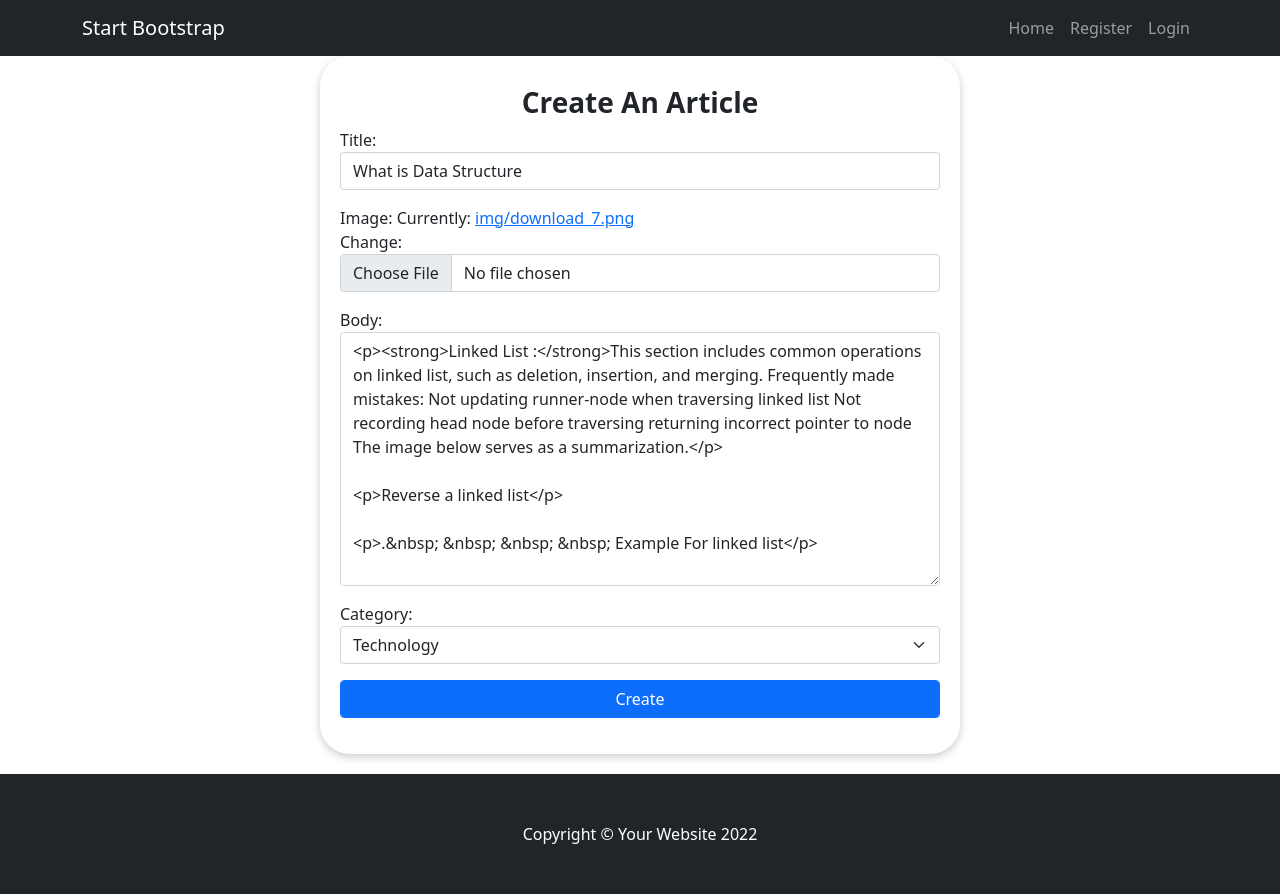
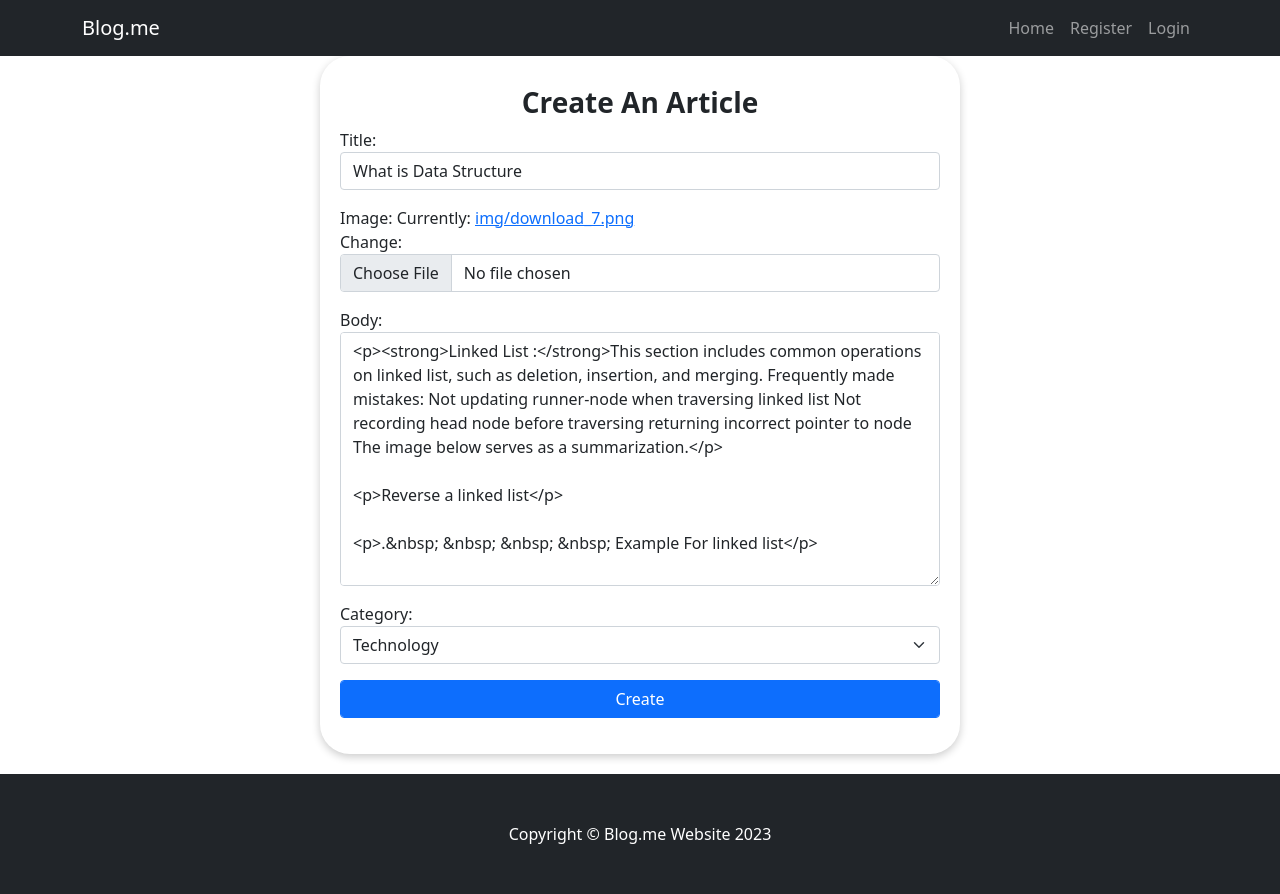
Before and after one commit to twisha11/cms, a Django app: a page that uses cms/templates/base.html in a window 1280 px wide. Run offline with Django 4.2, Linux system fonts and the light colour scheme; data comes from the database, SQL or seed files in the repository; some libraries are stand-ins or nearby versions.

Commit message:
Update base.html

```diff
--- a/cms/templates/base.html
+++ b/cms/templates/base.html
@@ -6,7 +6,7 @@
         <meta name="viewport" content="width=device-width, initial-scale=1, shrink-to-fit=no" />
         <meta name="description" content="" />
         <meta name="author" content="" />
-        <title>Blog Home</title>
+        <title>Home</title>
         <!-- Favicon-->
         <link rel="icon" type="image/x-icon" href="{% static 'assets/favicon.ico'%}" />
        <!-- Core theme CSS (includes Bootstrap)-->
@@ -19,7 +19,7 @@
         <!-- Responsive navbar-->
         <nav class="navbar navbar-expand-lg navbar-dark bg-dark">
             <div class="container">
-                <a class="navbar-brand" href="{% url 'index' %}">Start Bootstrap</a>
+                <a class="navbar-brand" href="{% url 'index' %}">Blog.me</a>
                 <button class="navbar-toggler" type="button" data-bs-toggle="collapse" data-bs-target="#navbarSupportedContent" aria-controls="navbarSupportedContent" aria-expanded="false" aria-label="Toggle navigation"><span class="navbar-toggler-icon"></span></button>
                 <div class="collapse navbar-collapse" id="navbarSupportedContent">
                     <ul class="navbar-nav ms-auto mb-2 mb-lg-0">
@@ -60,7 +60,7 @@
      {% endblock %}
  <!-- Footer-->
         <footer class="py-5 bg-dark">
-            <div class="container"><p class="m-0 text-center text-white">Copyright &copy; Your Website 2022</p></div>
+            <div class="container"><p class="m-0 text-center text-white">Copyright &copy; Blog.me Website 2023</p></div>
         </footer>
         <!-- Bootstrap core JS-->
 <!--        <script src="https://cdn.jsdelivr.net/npm/bootstrap@5.3.0-alpha1/dist/js/bootstrap.bundle.min.js" integrity="sha384-w76AqPfDkMBDXo30jS1Sgez6pr3x5MlQ1ZAGC+nuZB+EYdgRZgiwxhTBTkF7CXvN" crossorigin="anonymous"></script>-->
```
